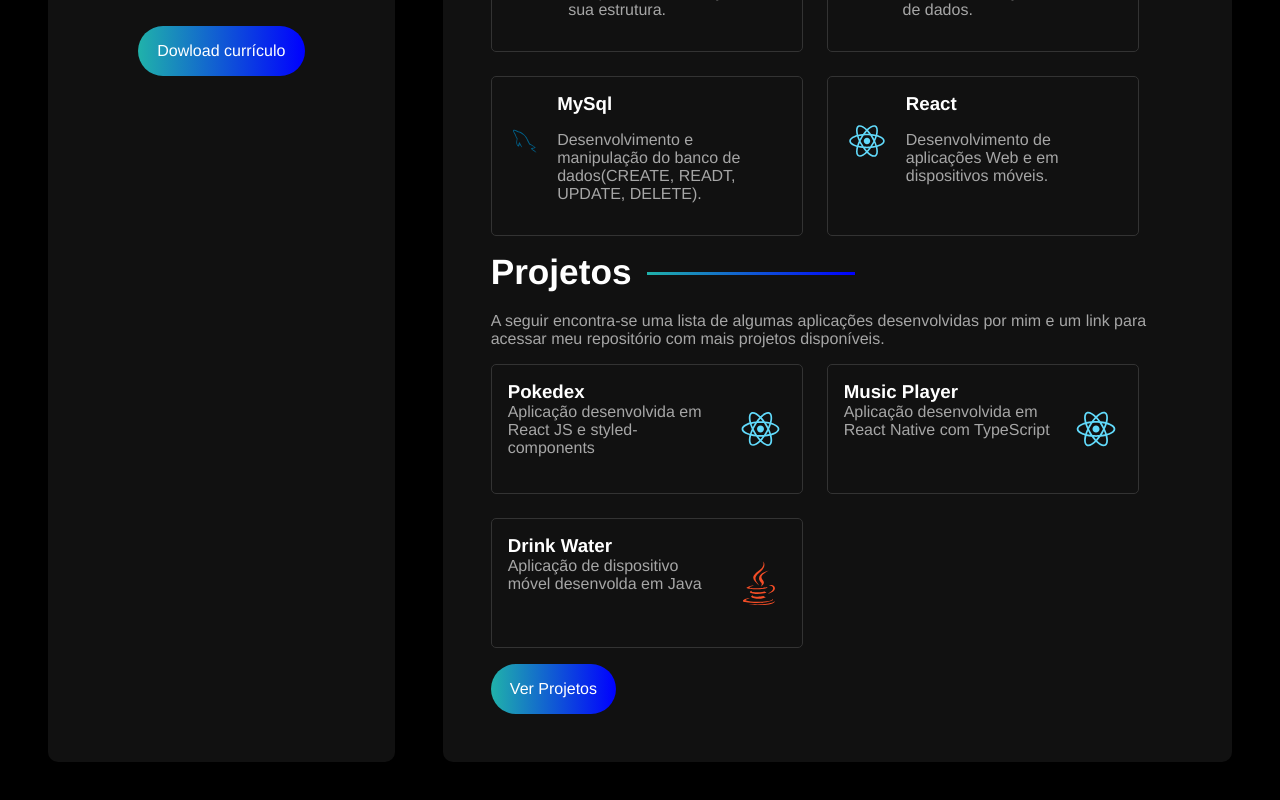
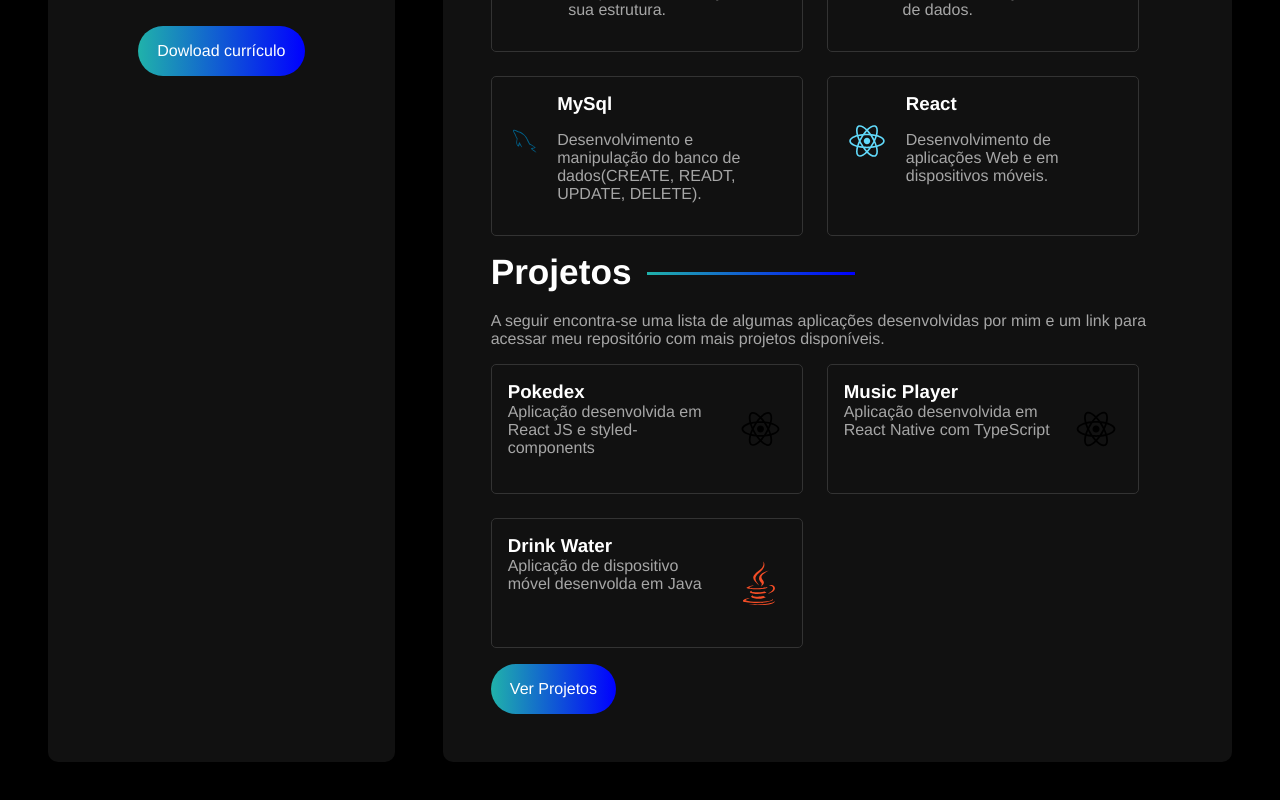
Before and after one commit to joaovictorgit/Portfolio, a React (Create React App) app: page / in a window 1280 px wide. Shown: the part 836-1636 px from the top of the page. Built offline with nearby package versions, Linux system fonts and the light colour scheme.

Commit message:
Update ListProjects.js

```diff
--- a/src/components/ListProjects.js
+++ b/src/components/ListProjects.js
@@ -2,8 +2,8 @@
 import '../styles/components/listprojects.sass';
 
 const listProjects = [
-    {id: 'react', name: 'Pokedex', icon: <DiReact />, link: 'https://github.com/joaovictorgit/pokedex', description: 'Aplicação desenvolvida em React JS e styled-components'},
-    {id: 'react', name: 'Music Player', icon: <DiReact />, link: 'https://github.com/joaovictorgit/Player_Music', description: 'Aplicação desenvolvida em React Native com TypeScript'},
+    {id: 'reactjs', name: 'Pokedex', icon: <DiReact />, link: 'https://github.com/joaovictorgit/pokedex', description: 'Aplicação desenvolvida em React JS e styled-components'},
+    {id: 'reactnative', name: 'Music Player', icon: <DiReact />, link: 'https://github.com/joaovictorgit/Player_Music', description: 'Aplicação desenvolvida em React Native com TypeScript'},
     {id: 'java', name: 'Drink Water', icon: <DiJava />, link: 'https://github.com/joaovictorgit/beber_agua', description: 'Aplicação de dispositivo móvel desenvolda em Java'},
 ];
 
```
